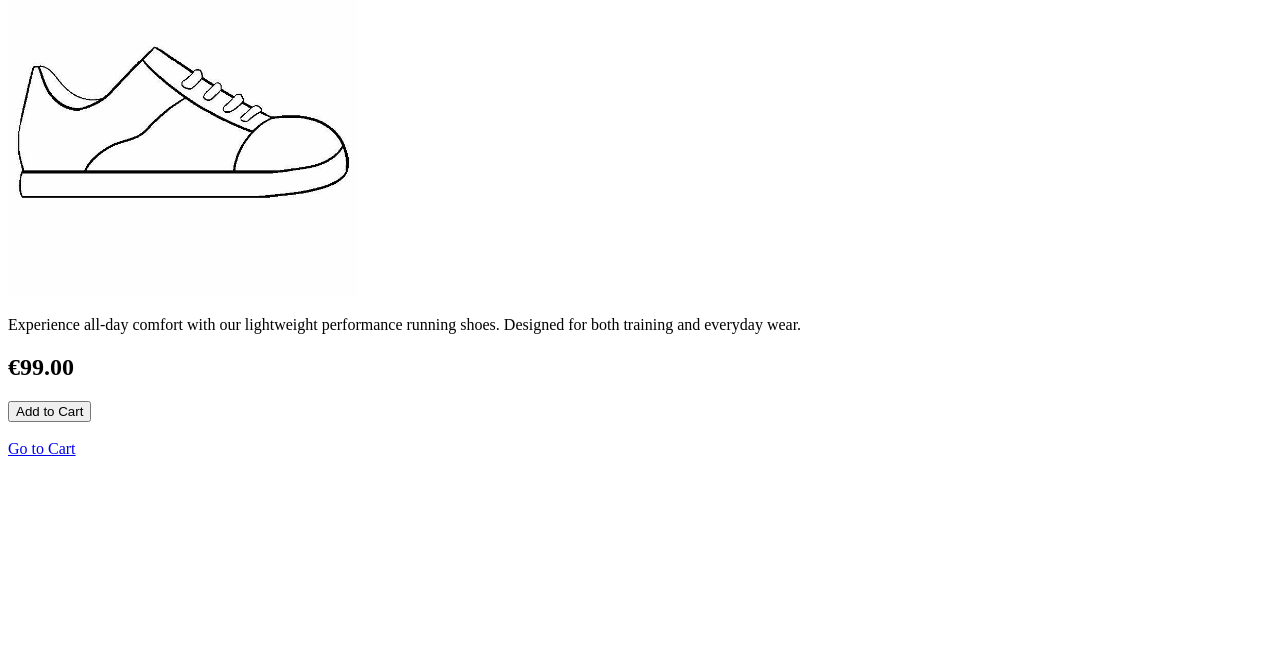
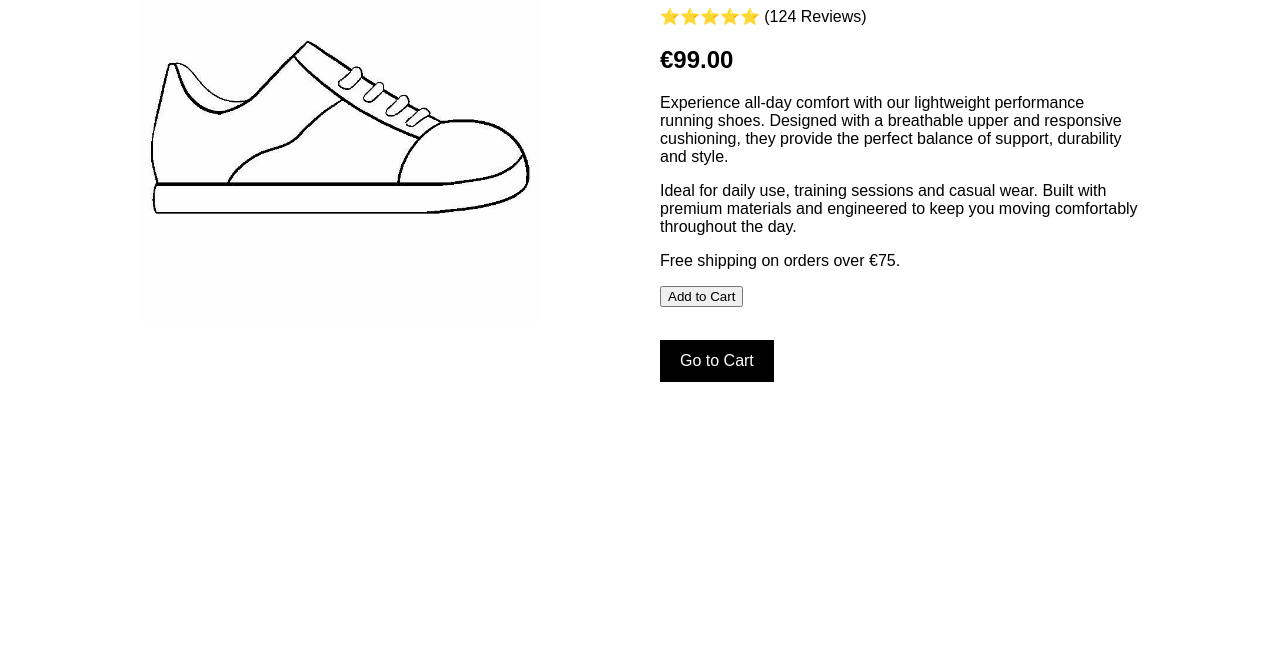
Before and after one commit to Benyloop/testsite, a plain HTML site: page product.html in a window 1280 px wide. Shown: the part 133-800 px from the top of the page. Drawn offline with Linux system fonts and the light colour scheme.

Commit message:
Update product.html

```diff
--- a/product.html
+++ b/product.html
@@ -2,23 +2,82 @@
 <html>
 <head>
     <title>Product Page</title>
+
+    <style>
+        body {
+            font-family: Arial, sans-serif;
+            max-width: 1000px;
+            margin: 40px auto;
+            padding: 20px;
+        }
+
+        .product-container {
+            display: flex;
+            gap: 40px;
+            align-items: flex-start;
+        }
+
+        .product-image {
+            flex: 1;
+        }
+
+        .product-image img {
+            width: 100%;
+            max-width: 400px;
+        }
+
+        .product-info {
+            flex: 1;
+        }
+
+        .cta {
+            display: inline-block;
+            padding: 12px 20px;
+            background: #000;
+            color: #fff;
+            text-decoration: none;
+            margin-top: 15px;
+        }
+
+        @media (max-width: 768px) {
+            .product-container {
+                flex-direction: column;
+            }
+        }
+    </style>
+
 </head>
 <body>
 
+    <div class="product-container">
+
+        <div class="product-image">
+            <img src="shoe.jpg" alt="Demo Running Shoes">
+        </div>
+
+        <div class="product-info">
+
             <h1>Demo Running Shoes</h1>
 
-<img
-    src="shoe.jpg"
-    alt="Demo Running Shoes"
-    width="350"
->
+            <p>⭐⭐⭐⭐⭐ (124 Reviews)</p>
+
+            <h2>€99.00</h2>
 
             <p>
-Experience all-day comfort with our lightweight performance running shoes.
-Designed for both training and everyday wear.
+                Experience all-day comfort with our lightweight performance
+                running shoes. Designed with a breathable upper and responsive
+                cushioning, they provide the perfect balance of support,
+                durability and style.
             </p>
 
-<h2>€99.00</h2>
+            <p>
+                Ideal for daily use, training sessions and casual wear.
+                Built with premium materials and engineered to keep you moving comfortably throughout the day.
+            </p>
+
+            <p>
+                Free shipping on orders over €75.
+            </p>
 
             <button id="addToCart">
                 Add to Cart
@@ -26,7 +85,13 @@ Designed for both training and everyday wear.
 
             <br><br>
 
-<a href="cart.html">Go to Cart</a>
+            <a class="cta" href="cart.html">
+                Go to Cart
+            </a>
+
+        </div>
+
+    </div>
 
 </body>
 </html>
```
Lines whose indentation alone changed are shown as unchanged.
